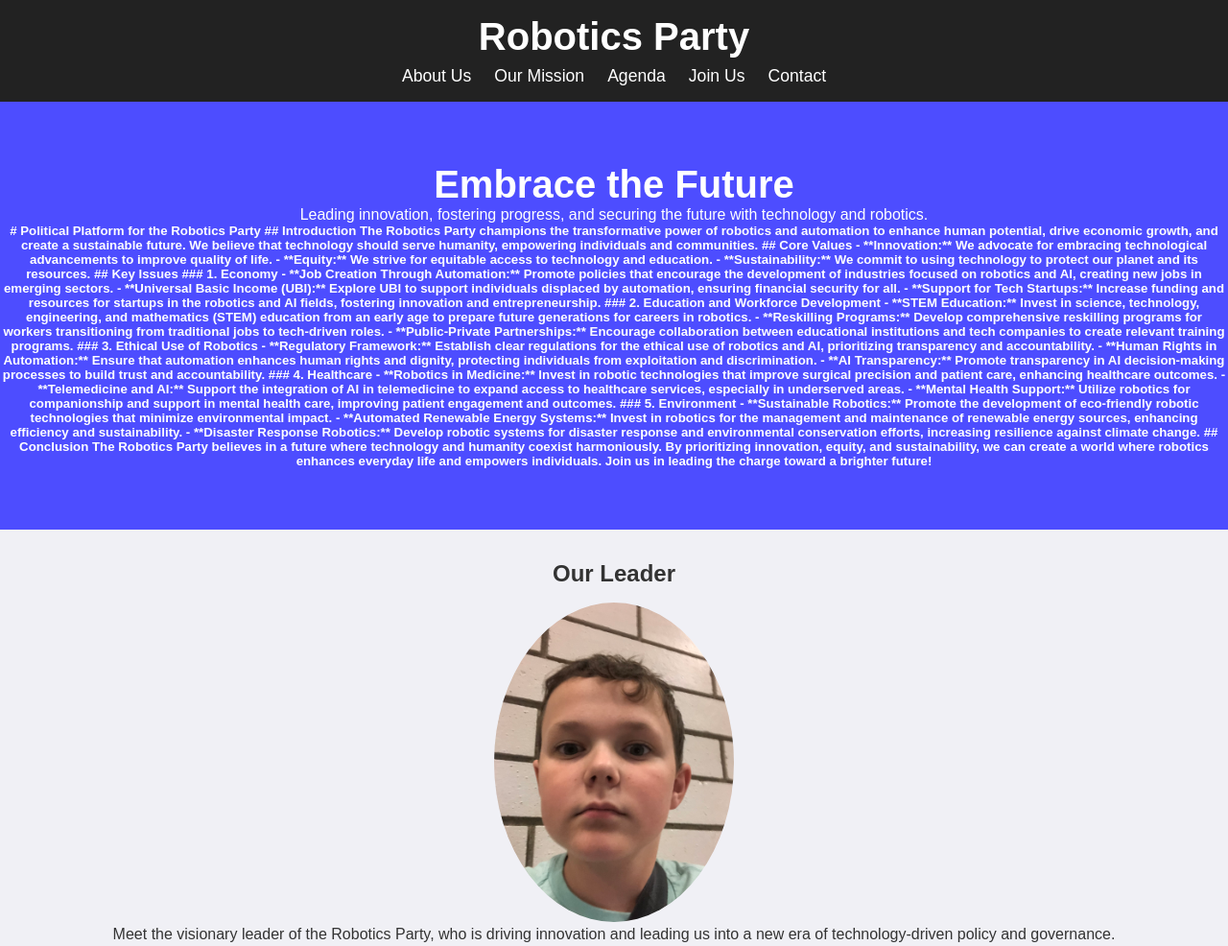
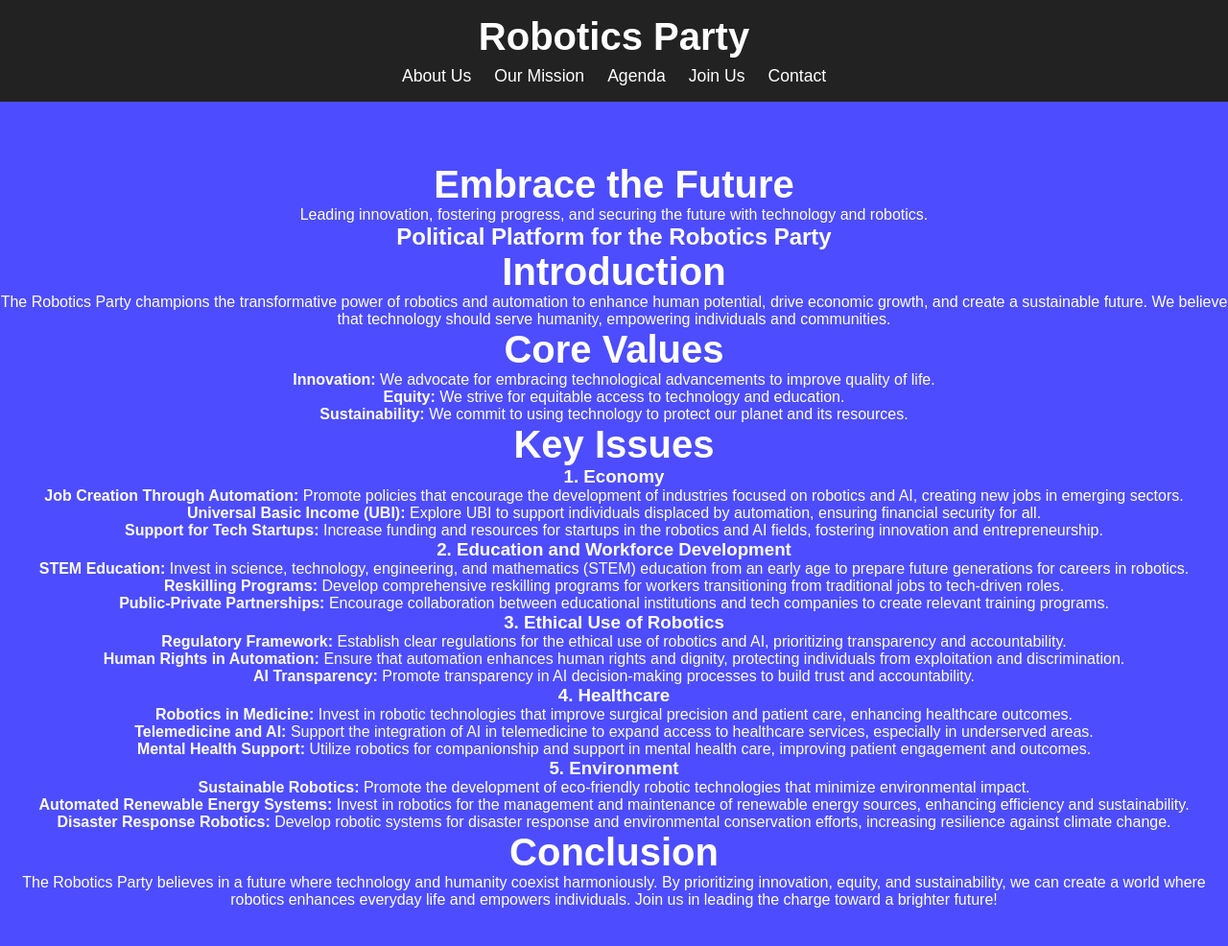
Before and after one commit to roboticsparty/roboticsparty.github.io, a plain HTML site: page index.html in a window 1280 px wide. Shown: the top 986 px of the page at 96% size. Drawn offline with Linux system fonts and the light colour scheme.

Commit message:
Update index.html

```diff
--- a/index.html
+++ b/index.html
@@ -24,47 +24,57 @@
     <section id="hero">
         <h2>Embrace the Future</h2>
         <p>Leading innovation, fostering progress, and securing the future with technology and robotics.</p>
-        <h5># Political Platform for the Robotics Party
+        <h1>Political Platform for the Robotics Party</h1>
 
-## Introduction
-The Robotics Party champions the transformative power of robotics and automation to enhance human potential, drive economic growth, and create a sustainable future. We believe that technology should serve humanity, empowering individuals and communities.
+<h2>Introduction</h2>
+<p>The Robotics Party champions the transformative power of robotics and automation to enhance human potential, drive economic growth, and create a sustainable future. We believe that technology should serve humanity, empowering individuals and communities.</p>
 
-## Core Values
-- **Innovation:** We advocate for embracing technological advancements to improve quality of life.
-- **Equity:** We strive for equitable access to technology and education.
-- **Sustainability:** We commit to using technology to protect our planet and its resources.
+<h2>Core Values</h2>
+<ul>
+    <li><strong>Innovation:</strong> We advocate for embracing technological advancements to improve quality of life.</li>
+    <li><strong>Equity:</strong> We strive for equitable access to technology and education.</li>
+    <li><strong>Sustainability:</strong> We commit to using technology to protect our planet and its resources.</li>
+</ul>
 
-## Key Issues
+<h2>Key Issues</h2>
 
-### 1. Economy
-- **Job Creation Through Automation:** Promote policies that encourage the development of industries focused on robotics and AI, creating new jobs in emerging sectors.
-- **Universal Basic Income (UBI):** Explore UBI to support individuals displaced by automation, ensuring financial security for all.
-- **Support for Tech Startups:** Increase funding and resources for startups in the robotics and AI fields, fostering innovation and entrepreneurship.
+<h3>1. Economy</h3>
+<ul>
+    <li><strong>Job Creation Through Automation:</strong> Promote policies that encourage the development of industries focused on robotics and AI, creating new jobs in emerging sectors.</li>
+    <li><strong>Universal Basic Income (UBI):</strong> Explore UBI to support individuals displaced by automation, ensuring financial security for all.</li>
+    <li><strong>Support for Tech Startups:</strong> Increase funding and resources for startups in the robotics and AI fields, fostering innovation and entrepreneurship.</li>
+</ul>
 
-### 2. Education and Workforce Development
-- **STEM Education:** Invest in science, technology, engineering, and mathematics (STEM) education from an early age to prepare future generations for careers in robotics.
-- **Reskilling Programs:** Develop comprehensive reskilling programs for workers transitioning from traditional jobs to tech-driven roles.
-- **Public-Private Partnerships:** Encourage collaboration between educational institutions and tech companies to create relevant training programs.
+<h3>2. Education and Workforce Development</h3>
+<ul>
+    <li><strong>STEM Education:</strong> Invest in science, technology, engineering, and mathematics (STEM) education from an early age to prepare future generations for careers in robotics.</li>
+    <li><strong>Reskilling Programs:</strong> Develop comprehensive reskilling programs for workers transitioning from traditional jobs to tech-driven roles.</li>
+    <li><strong>Public-Private Partnerships:</strong> Encourage collaboration between educational institutions and tech companies to create relevant training programs.</li>
+</ul>
 
-### 3. Ethical Use of Robotics
-- **Regulatory Framework:** Establish clear regulations for the ethical use of robotics and AI, prioritizing transparency and accountability.
-- **Human Rights in Automation:** Ensure that automation enhances human rights and dignity, protecting individuals from exploitation and discrimination.
-- **AI Transparency:** Promote transparency in AI decision-making processes to build trust and accountability.
+<h3>3. Ethical Use of Robotics</h3>
+<ul>
+    <li><strong>Regulatory Framework:</strong> Establish clear regulations for the ethical use of robotics and AI, prioritizing transparency and accountability.</li>
+    <li><strong>Human Rights in Automation:</strong> Ensure that automation enhances human rights and dignity, protecting individuals from exploitation and discrimination.</li>
+    <li><strong>AI Transparency:</strong> Promote transparency in AI decision-making processes to build trust and accountability.</li>
+</ul>
 
-### 4. Healthcare
-- **Robotics in Medicine:** Invest in robotic technologies that improve surgical precision and patient care, enhancing healthcare outcomes.
-- **Telemedicine and AI:** Support the integration of AI in telemedicine to expand access to healthcare services, especially in underserved areas.
-- **Mental Health Support:** Utilize robotics for companionship and support in mental health care, improving patient engagement and outcomes.
+<h3>4. Healthcare</h3>
+<ul>
+    <li><strong>Robotics in Medicine:</strong> Invest in robotic technologies that improve surgical precision and patient care, enhancing healthcare outcomes.</li>
+    <li><strong>Telemedicine and AI:</strong> Support the integration of AI in telemedicine to expand access to healthcare services, especially in underserved areas.</li>
+    <li><strong>Mental Health Support:</strong> Utilize robotics for companionship and support in mental health care, improving patient engagement and outcomes.</li>
+</ul>
 
-### 5. Environment
-- **Sustainable Robotics:** Promote the development of eco-friendly robotic technologies that minimize environmental impact.
-- **Automated Renewable Energy Systems:** Invest in robotics for the management and maintenance of renewable energy sources, enhancing efficiency and sustainability.
-- **Disaster Response Robotics:** Develop robotic systems for disaster response and environmental conservation efforts, increasing resilience against climate change.
+<h3>5. Environment</h3>
+<ul>
+    <li><strong>Sustainable Robotics:</strong> Promote the development of eco-friendly robotic technologies that minimize environmental impact.</li>
+    <li><strong>Automated Renewable Energy Systems:</strong> Invest in robotics for the management and maintenance of renewable energy sources, enhancing efficiency and sustainability.</li>
+    <li><strong>Disaster Response Robotics:</strong> Develop robotic systems for disaster response and environmental conservation efforts, increasing resilience against climate change.</li>
+</ul>
 
-## Conclusion
-The Robotics Party believes in a future where technology and humanity coexist harmoniously. By prioritizing innovation, equity, and sustainability, we can create a world where robotics enhances everyday life and empowers individuals. Join us in leading the charge toward a brighter future!
-
-</h5>
+<h2>Conclusion</h2>
+<p>The Robotics Party believes in a future where technology and humanity coexist harmoniously. By prioritizing innovation, equity, and sustainability, we can create a world where robotics enhances everyday life and empowers individuals. Join us in leading the charge toward a brighter future!</p>
     </section>
 
     <!-- Leader Section with Image -->
```
